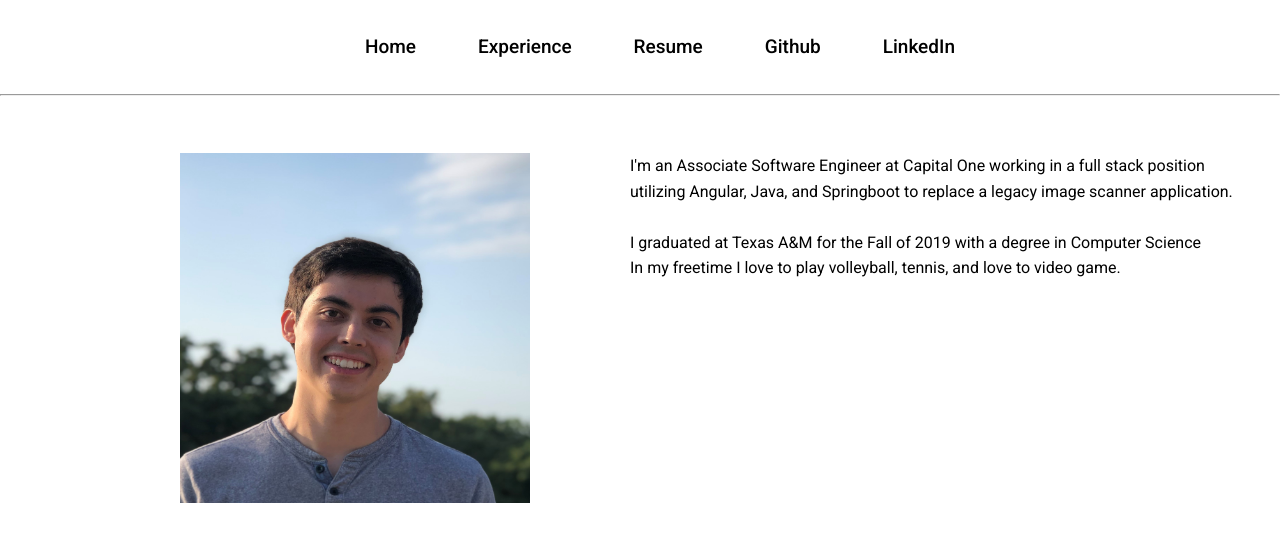
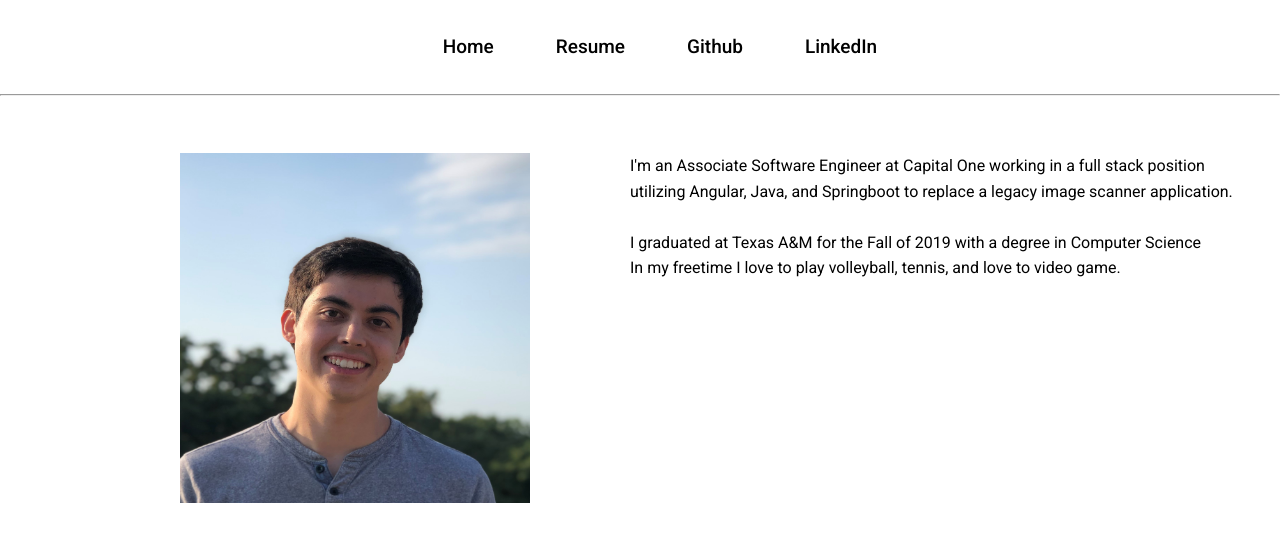
Before and after one commit to KyleStreng/PersonalWebsite, an Angular app: page /home in a window 1280 px wide. Shown: the top 542 px of the page. Built offline with nearby package versions, Linux system fonts and the light colour scheme.

Commit message:
Finished changes on old website

```diff
--- a/src/app/action-bar/action-bar.component.html
+++ b/src/app/action-bar/action-bar.component.html
@@ -2,7 +2,6 @@
 <div>
     <ul class="button-list">
         <li><a mat-button routerLink="/home">Home</a></li>
-        <li><a mat-button routerLink="/experience">Experience</a></li>
         <li><a mat-button routerLink="/resume">Resume</a></li>
         <li><a mat-button href="https://github.com/KyleStreng" target="_blank">Github</a></li>
         <li><a mat-button href="https://www.linkedin.com/in/kyle-streng/" target="_blank">LinkedIn</a></li>
--- a/src/app/app-routing.module.ts
+++ b/src/app/app-routing.module.ts
@@ -1,13 +1,11 @@
 import { NgModule } from '@angular/core';
 import { RouterModule, Routes } from '@angular/router';
 import { HomeComponent } from './home/home.component';
-import { ExperienceComponent } from './experience/experience.component';
 import { ResumeComponent } from './resume/resume.component';
 
 const routes: Routes = [
   { path: '', redirectTo: '/home', pathMatch: 'full'},
   { path: 'home', component: HomeComponent },
-  { path: 'experience', component: ExperienceComponent },
   { path: 'resume', component: ResumeComponent }
 ];
 
--- a/src/app/app.module.ts
+++ b/src/app/app.module.ts
@@ -8,7 +8,6 @@ import { BrowserAnimationsModule } from '@angular/platform-browser/animations';
 import { ActionBarComponent } from './action-bar/action-bar.component';
 import { AppRoutingModule } from './app-routing.module';
 import { HomeComponent } from './home/home.component';
-import { ExperienceComponent } from './experience/experience.component';
 import { ResumeComponent } from './resume/resume.component';
 
 @NgModule({
@@ -16,7 +15,6 @@ import { ResumeComponent } from './resume/resume.component';
     AppComponent,
     ActionBarComponent,
     HomeComponent,
-    ExperienceComponent,
     ResumeComponent
   ],
   imports: [
--- a/src/app/experience/experience.component.html
+++ /dev/null
@@ -1,3 +0,0 @@
-<app-action-bar></app-action-bar>
-
-<p>experience works!</p>
--- a/src/app/experience/experience.component.ts
+++ /dev/null
@@ -1,15 +0,0 @@
-import { Component, OnInit } from '@angular/core';
-
-@Component({
-  selector: 'app-experience',
-  templateUrl: './experience.component.html',
-  styleUrls: ['./experience.component.css']
-})
-export class ExperienceComponent implements OnInit {
-
-  constructor() { }
-
-  ngOnInit(): void {
-  }
-
-}
```
Also changed, not shown: src/app/experience/experience.component.css (deleted).
